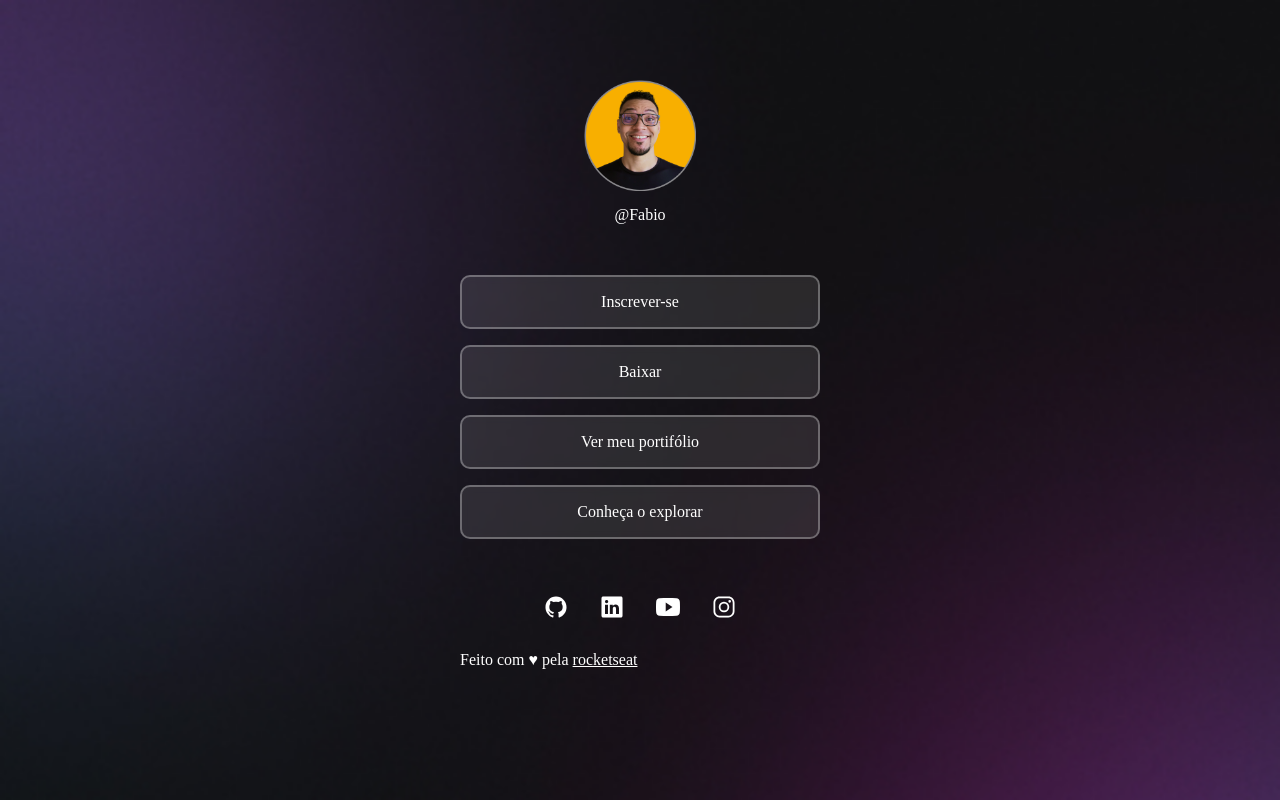
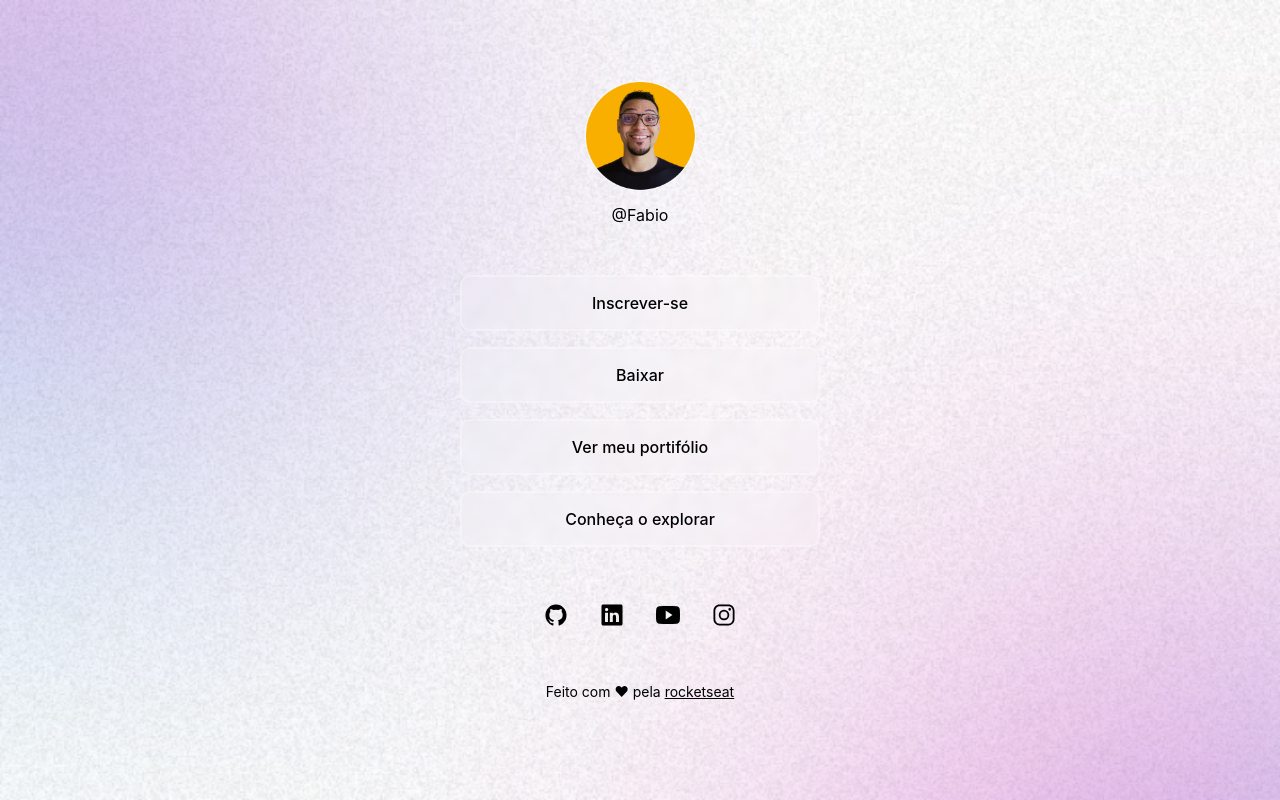
Before and after one commit to hhobal/rocketseat, a plain HTML site: page index.html in a window 1280 px wide. Drawn offline with nearby package versions, Linux system fonts and the light colour scheme.

Commit message:
atualização

```diff
--- a/index.html
+++ b/index.html
@@ -1,5 +1,5 @@
 <!doctype html>
-<html lang="pt-br">
+<html lang="pt-br" class="light">
   <head>
     <link rel="preconnect" href="https//fonts.google.com" />
     <link rel="preconnect" href="https://fonts.gstatic.com"
--- a/style.css
+++ b/style.css
@@ -3,15 +3,27 @@
   padding: 0;
   box-sizing: border-box;
 }
+
+:root {
+  --text-color: white;
+  --bg-url: url(./assets/assets/bg-mobile.jpg);
+}
+
+.light {
+  --text-color: black;
+  --bg-url: url(./assets/assets/bg-mobile-light.jpg);
+}
+
 body {
-  background-image: url(./assets/assets/bg-mobile.jpg);
+  background: var(--bg-url);
   background-repeat: no-repeat;
   background-position: top center;
   background-size: cover;
 }
 
 body * {
-  color: white;
+  font-family: "Inter", sans-serif;
+  color: var(--text-color);
 }
 
 #container {
@@ -62,7 +74,7 @@ ul li a {
 
 ul li a:hover {
   background: rgba(255, 255, 255, 0.05);
-  border: 1.5px solid white;
+  border: 1.5px solid var(--text-color);
 }
 
 /*social links*/
@@ -85,8 +97,11 @@ ul li a:hover {
 
 #social-links a:hover {
   background: rgba(255, 255, 255, 0.2);
-  border: 1.5px solid white;
+  border: 1.5px solid var(--text-color);
 }
 
-#footer {
+footer {
+  padding: 24px 0;
+  text-align: center;
+  font-size: 14px;
 }
```
